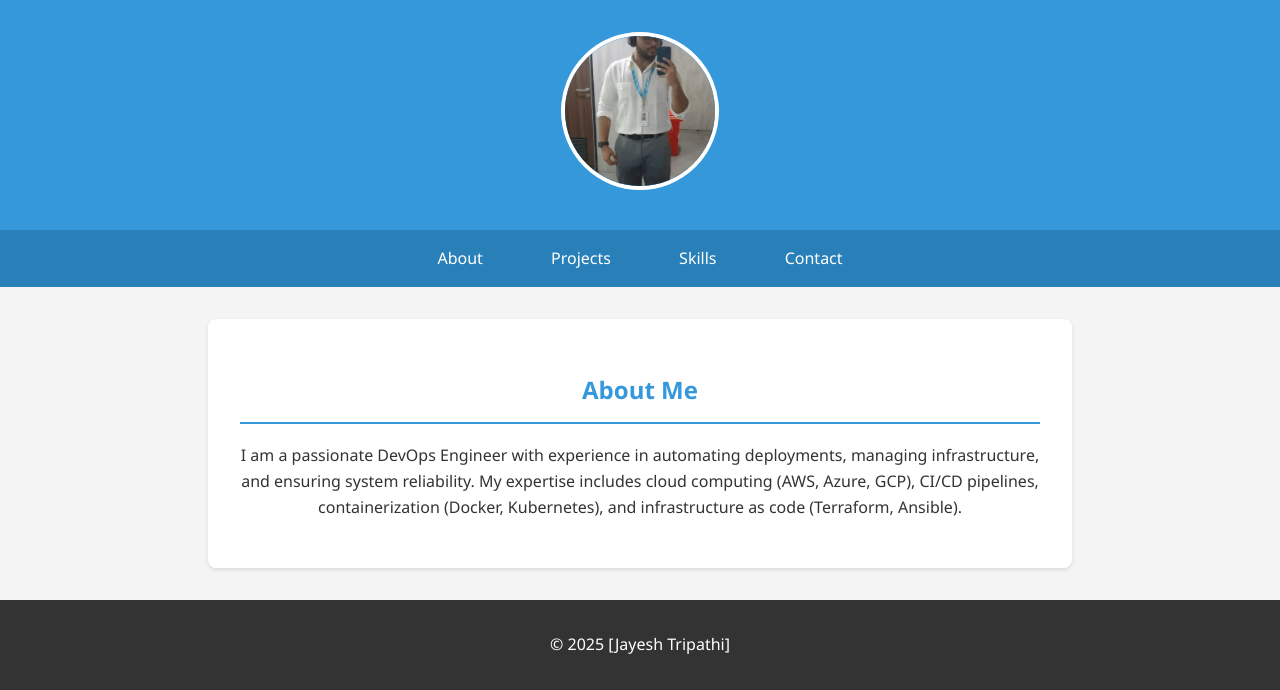
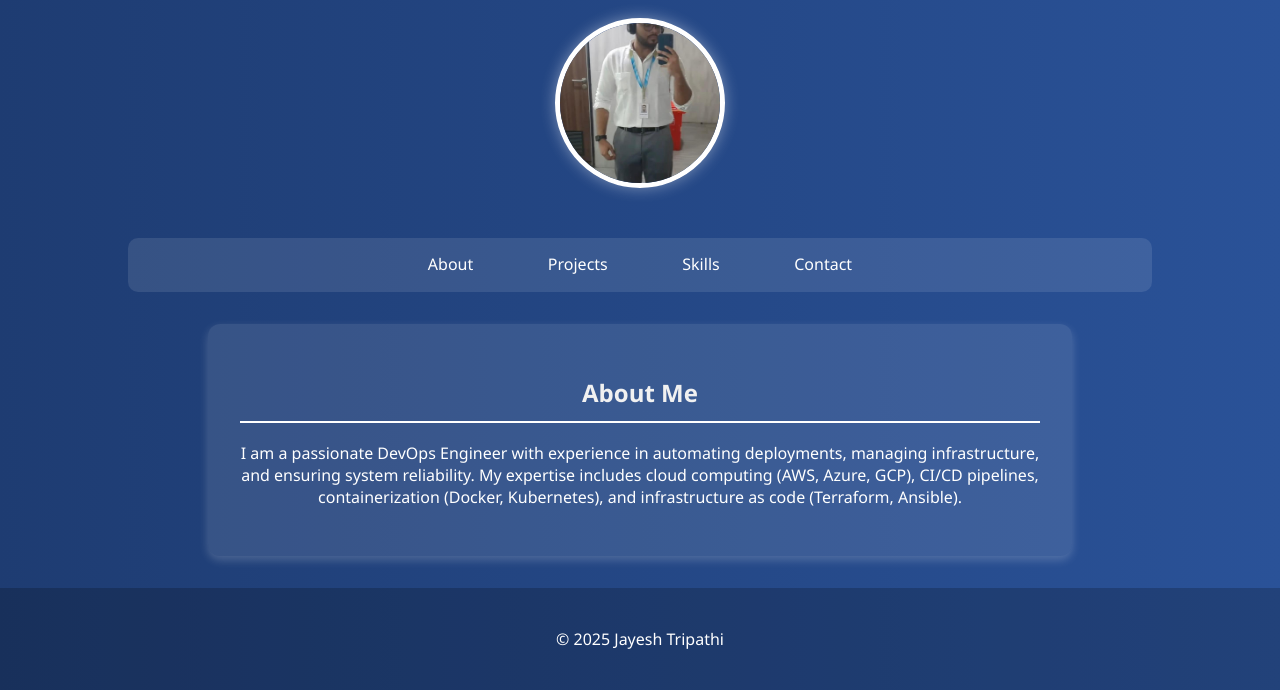
Before and after one commit to Jayesh-CodeHub/Portfolio, a plain HTML site: page index.html in a window 1280 px wide. Shown: the part 153-843 px from the top of the page. Drawn offline with Linux system fonts and the light colour scheme.

Commit message:
modified portfolio index.html to change color shade and aesthetic [fourth commit]

```diff
--- a/index.html
+++ b/index.html
@@ -3,87 +3,96 @@
 <head>
     <meta charset="UTF-8">
     <meta name="viewport" content="width=device-width, initial-scale=1.0">
-    <title>DevOps Portfolio - [Your Name]</title>
+    <title>DevOps Portfolio - Jayesh Tripathi</title>
     <style>
         body {
             font-family: 'Segoe UI', Tahoma, Geneva, Verdana, sans-serif;
             margin: 0;
             padding: 0;
-            background-color: #f4f4f4;
-            color: #333;
-            line-height: 1.6;
+            background: linear-gradient(to right, #1e3c72, #2a5298);
+            color: #fff;
             text-align: center;
         }
 
         header {
-            background-color: #3498db;
-            color: white;
-            padding: 2em 0;
+            padding: 2.5em 0;
         }
 
         header h1 {
             margin: 0;
-            font-size: 2.5em;
+            font-size: 2.8em;
         }
 
         header p {
-            font-size: 1.2em;
+            font-size: 1.3em;
+        }
+
+        .profile-container {
+            display: flex;
+            justify-content: center;
+            align-items: center;
+            margin-top: 20px;
         }
 
         .profile-image {
-            width: 150px;
-            height: 150px;
+            width: 160px;
+            height: 160px;
             border-radius: 50%;
             object-fit: cover;
-            border: 4px solid white;
-            margin-top: 20px;
+            border: 5px solid #ffffff;
+            box-shadow: 0 0 15px rgba(255, 255, 255, 0.4);
         }
 
         nav {
-            background-color: #2980b9;
+            background: rgba(255, 255, 255, 0.1);
             padding: 1em 0;
+            border-radius: 10px;
+            margin: 10px auto;
+            width: 80%;
         }
 
         nav a {
             color: white;
             text-decoration: none;
-            padding: 0.5em 1em;
+            padding: 0.7em 1.2em;
             margin: 0 1em;
             border-radius: 5px;
-            transition: background-color 0.3s ease;
+            transition: background 0.3s ease;
         }
 
         nav a:hover {
-            background-color: #1f618d;
+            background: rgba(255, 255, 255, 0.2);
         }
 
         section {
             padding: 2em;
             max-width: 800px;
             margin: 2em auto;
-            background-color: white;
-            box-shadow: 0 2px 4px rgba(0, 0, 0, 0.1);
-            border-radius: 8px;
+            background: rgba(255, 255, 255, 0.1);
+            box-shadow: 0 4px 10px rgba(255, 255, 255, 0.2);
+            border-radius: 12px;
         }
 
         section h2 {
-            color: #3498db;
-            border-bottom: 2px solid #3498db;
+            color: #f1f1f1;
+            border-bottom: 2px solid #ffffff;
             padding-bottom: 0.5em;
         }
 
         footer {
-            padding: 1em 0;
-            background-color: #333;
+            padding: 1.5em 0;
+            background: rgba(0, 0, 0, 0.2);
             color: white;
         }
     </style>
 </head>
 <body>
     <header>
-        <h1>[Your Name]</h1>
+        <h1>Jayesh Tripathi</h1>
         <p>DevOps Engineer</p>
-        <img src="profile_pic.jpeg" alt="Profile Picture" class="profile-image">
+        <div class="profile-container">
+            <img src="profile_pic.jpeg" alt="Profile Picture" class="profile-image">
+        </div>
     </header>
 
     <nav>
@@ -101,7 +110,7 @@
     </section>
 
     <footer>
-        <p>&copy; 2025 [Jayesh Tripathi]</p>
+        <p>&copy; 2025 Jayesh Tripathi</p>
     </footer>
 </body>
 </html>
```
